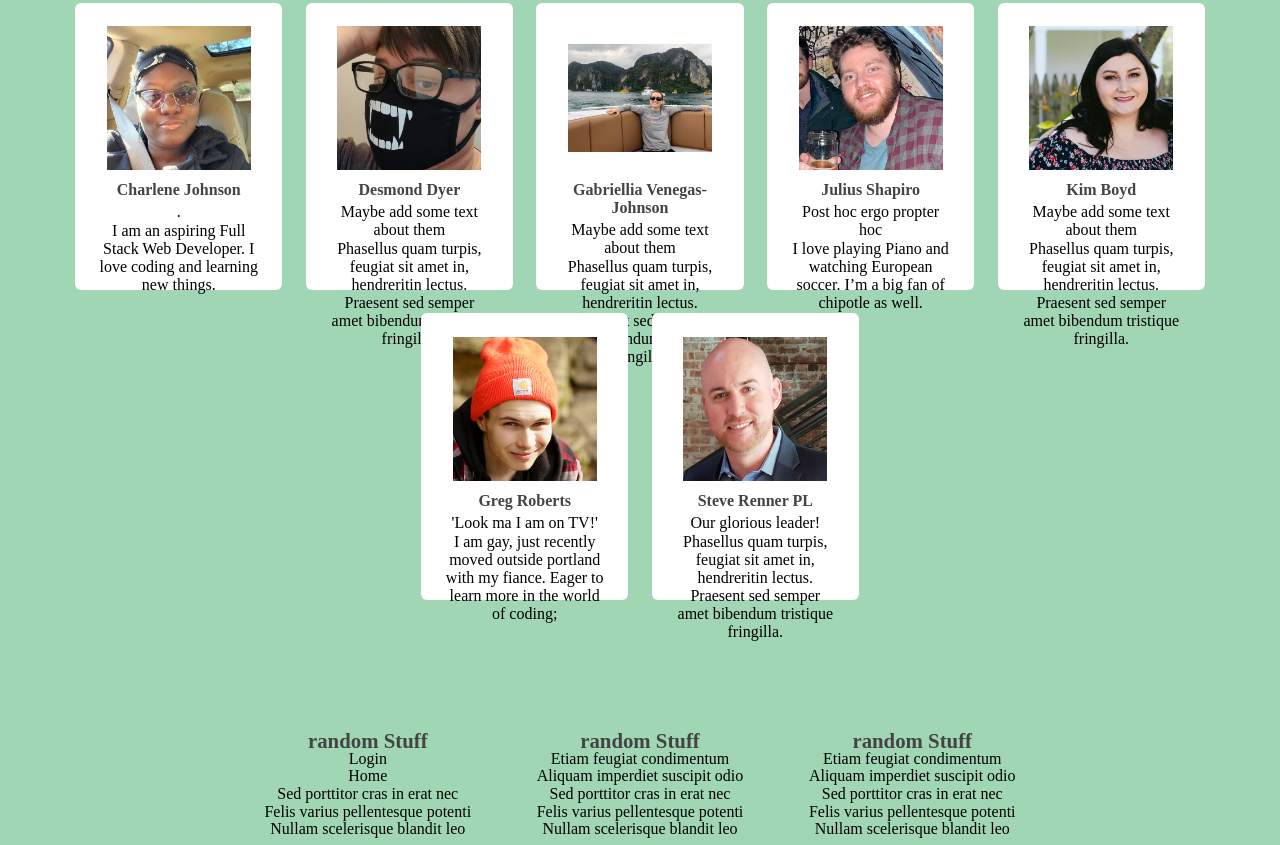
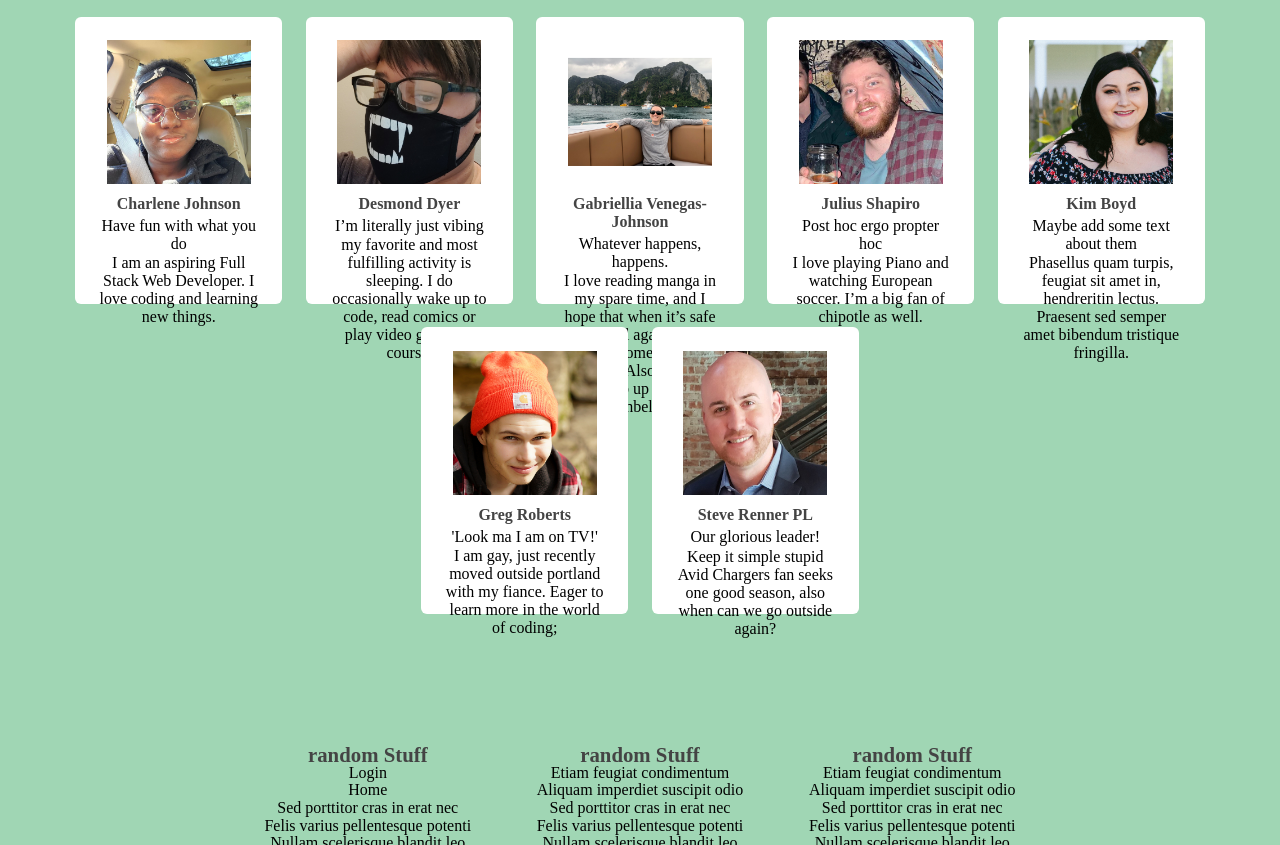
Before and after one commit to Build-Week-PT-Water-My-Plants/marketing-page, a plain HTML site: page about.html in a window 1280 px wide. Shown: the part 491-1336 px from the top of the page. Drawn offline with Linux system fonts and the light colour scheme.

Commit message:
fixed images added every ones about copy

```diff
--- a/about.css
+++ b/about.css
@@ -294,7 +294,7 @@ video {
 
   #banner-wrapper {
     padding: 3%;
-    margin: auto 3%;
+    margin: auto 9%;
   }
 
   #button {
--- a/about.html
+++ b/about.html
@@ -57,7 +57,7 @@
            <div class="inner">
              <header>
                <h2>Charlene Johnson</h2>
-               <p> . </p>
+               <p>Have fun with what you do</p>
 
              </header>
             <p>
@@ -69,11 +69,10 @@
             <div class="inner">
               <header>
                 <h2>Desmond Dyer</h2>
-                <p>Maybe add some text about them</p>
+                <p>I’m literally just vibing</p>
               </header>
              <p>
-                Phasellus quam turpis, feugiat sit amet in, hendreritin lectus.
-               Praesent sed semper amet bibendum tristique fringilla.
+              my favorite and most fulfilling activity is sleeping. I do occasionally wake up to code, read comics or play video games of course.
              </p>
           </section>
           <section class='about-box'>
@@ -81,11 +80,10 @@
             <div class="inner">
               <header>
                 <h2>Gabriellia Venegas-Johnson</h2>
-                <p>Maybe add some text about them</p>
+                <p>Whatever happens, happens.</p>
               </header>
              <p>
-                Phasellus quam turpis, feugiat sit amet in, hendreritin lectus.
-               Praesent sed semper amet bibendum tristique fringilla.
+              I love reading manga in my spare time, and I hope that when it’s safe to travel again I can spend some time in Tokyo. Also love to climb up rocks #onbelay.
              </p>
            </section>
 
@@ -130,10 +128,11 @@
               <header>
                 <h2>Steve Renner PL</h2>
                 <p><strong>Our glorious leader!</strong></p>
+                <p>Keep it simple stupid
+                </p>
               </header>
              <p>
-                Phasellus quam turpis, feugiat sit amet in, hendreritin lectus.
-               Praesent sed semper amet bibendum tristique fringilla.
+              Avid Chargers fan seeks one good season, also when can we go outside again?
              </p>
           </section>
         </div>
--- a/index.css
+++ b/index.css
@@ -351,14 +351,14 @@ video {
   header {
     display: flex;
     flex-flow: column wrap;
-    justify-content: left;
+    justify-content: center;
     width: 50%;
     margin: 0;
     padding: 8%;
   }
 
   .intro header img {
-    width: 0%;
+    width: 90%;
     padding-bottom: 5%;
   }
 
```
